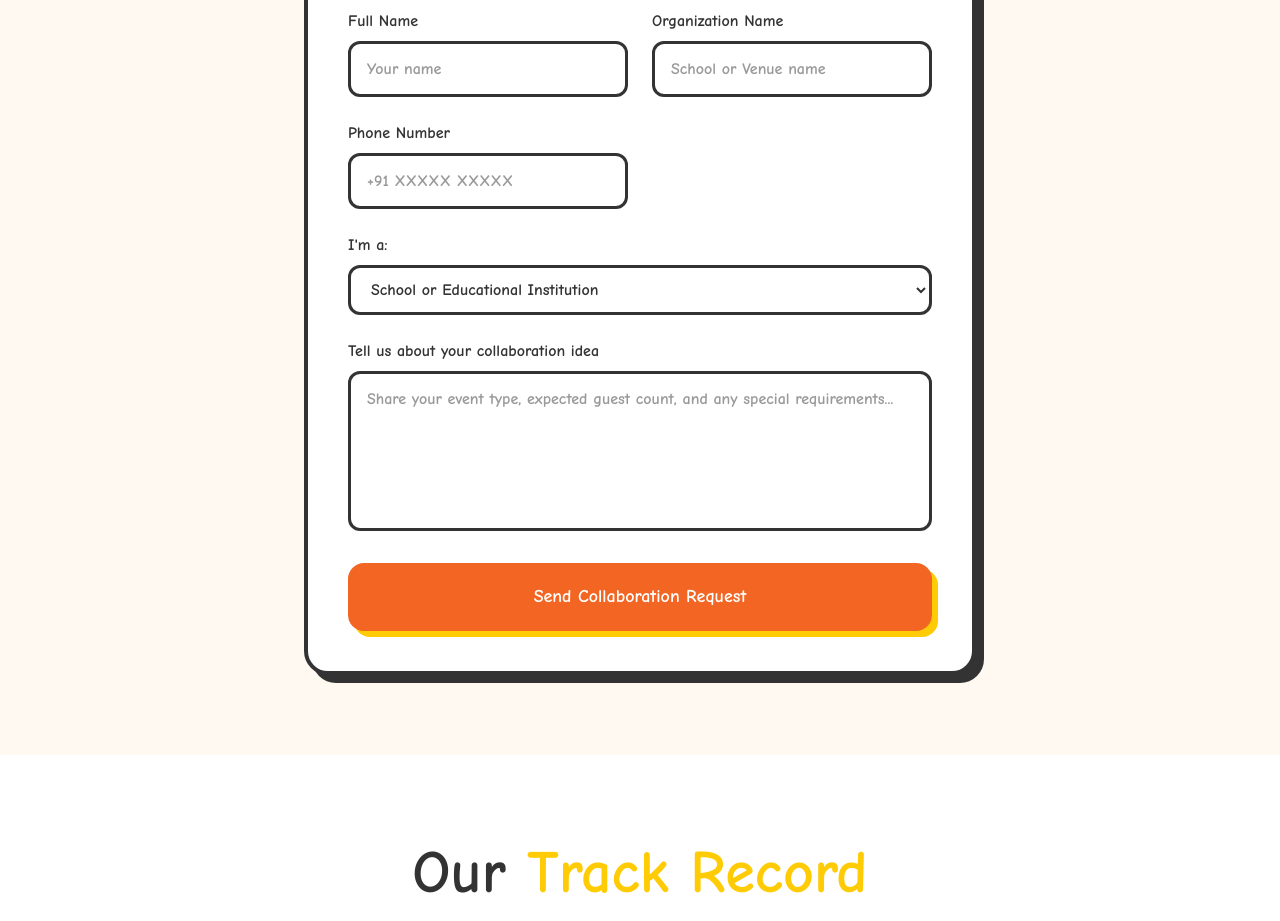
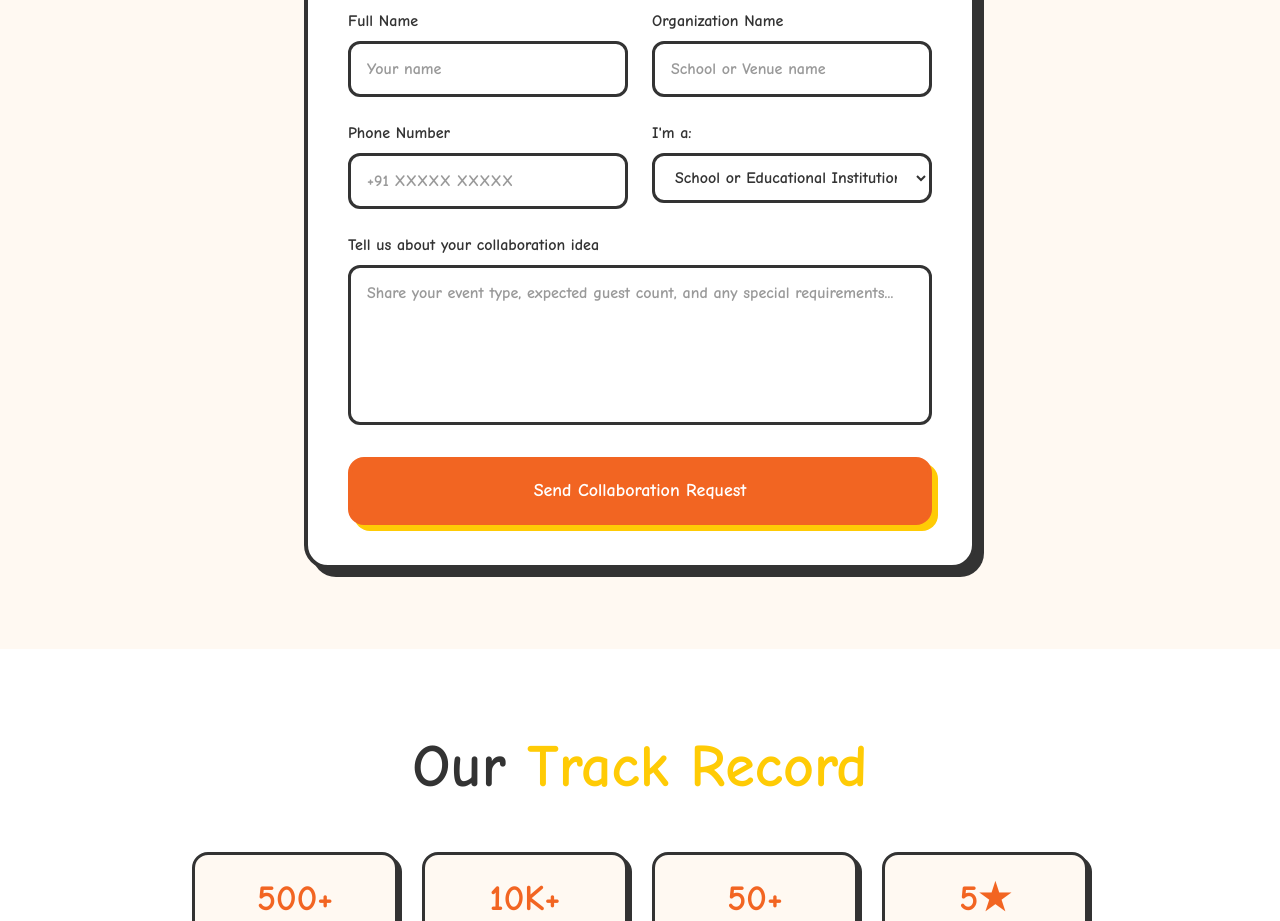
Before and after one commit to Vishwash-chauhan/lj-website, a Next.js app: page /collaboration in a window 1280 px wide. Shown: the part 2680-3601 px from the top of the page. Built offline with nearby package versions, Linux system fonts and the light colour scheme.

Commit message:
minor changes to the form

```diff
--- a/app/components/CollaborationPage.tsx
+++ b/app/components/CollaborationPage.tsx
@@ -333,10 +333,9 @@ const CollaborationPage = () => {
                   placeholder="+91 XXXXX XXXXX"
                 />
               </div>
-            </div>
 
               {/* Type Selection */}
-            <div className="mb-6">
+              <div>
                 <label className="block text-sm md:text-base font-black text-[#333333] mb-2">
                   I'm a:
                 </label>
@@ -350,6 +349,7 @@ const CollaborationPage = () => {
                   <option value="venue">Party House or Venue</option>
                   <option value="other">Other</option>
                 </select>
+              </div>
             </div>
 
             {/* Message */}
```
Lines whose indentation alone changed are shown as unchanged.
